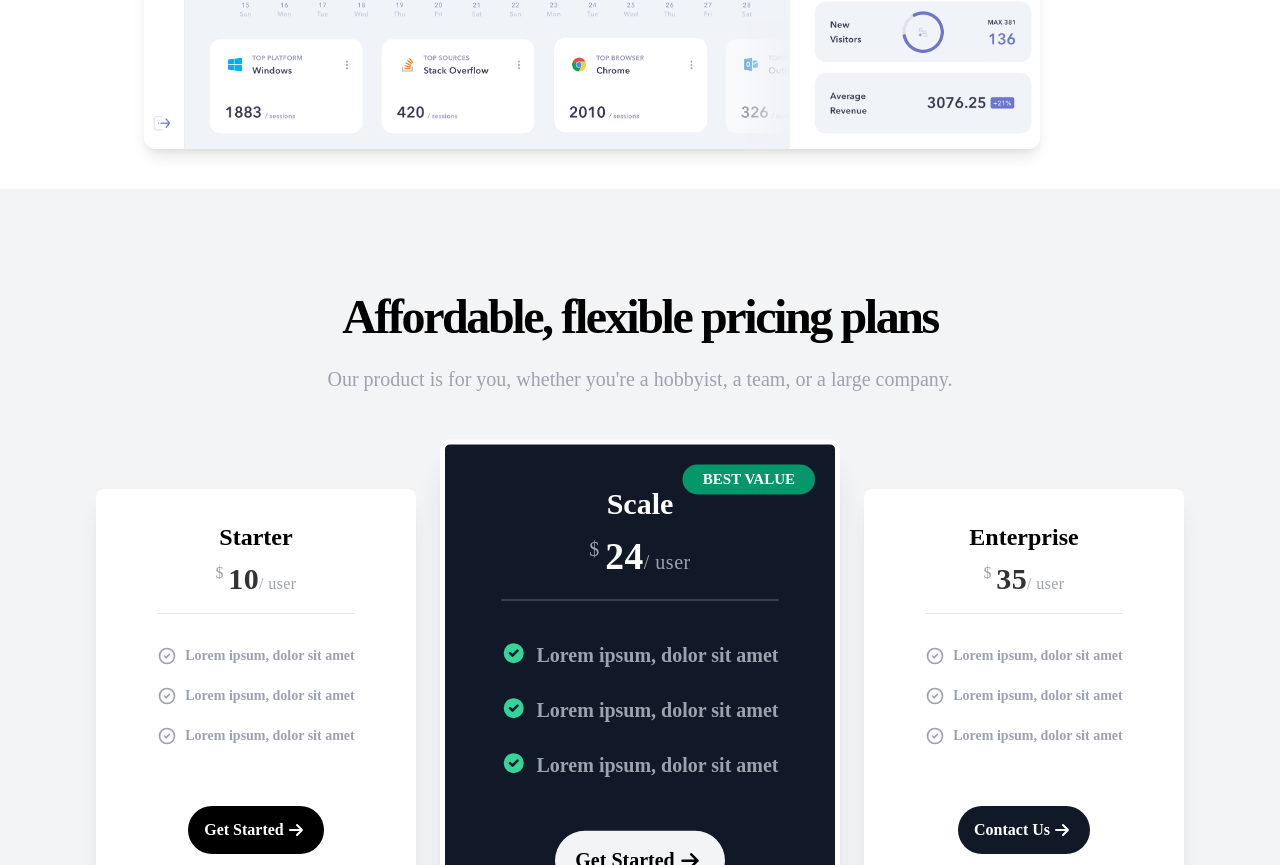
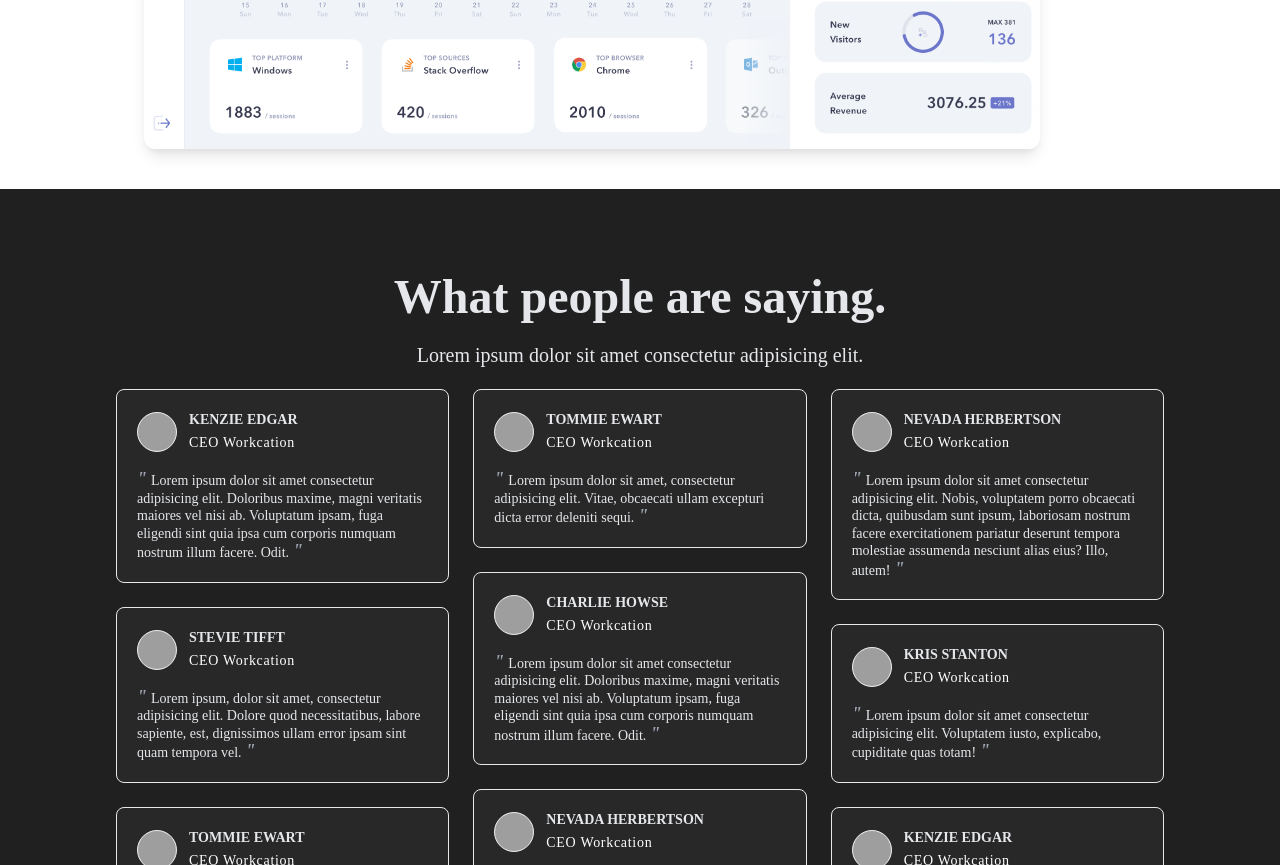
Before and after one commit to synerjay/landing-page-template-nextjs, a Next.js app: page / in a window 1280 px wide. Shown: the part 4555-5420 px from the top of the page. Built offline with nearby package versions, Linux system fonts and the light colour scheme; grey boxes are pictures that could not be loaded.

Commit message:
changed the width restriction

```diff
--- a/comps/Pricing.js
+++ b/comps/Pricing.js
@@ -100,7 +100,7 @@ const Pricing = () => {
               </button>
             </div>
             {/* <!-- Scale Card --> */}
-            <div className='w-80 p-8 bg-gray-900 text-center rounded-lg text-white border-4 shadow-xl border-white transform scale-125 flex flex-col items-center justify-between'>
+            <div className='w-80 p-8 bg-gray-900 text-center rounded-lg text-white shadow-xl transform scale-125 flex flex-col items-center justify-between'>
               <div className='absolute top-4 right-4'>
                 <p className='bg-green-600 font-semibold px-4 py-1 rounded-full uppercase text-xs'>
                   Best value
--- a/pages/index.js
+++ b/pages/index.js
@@ -37,7 +37,7 @@ export default function Home() {
       <Services />
       <Feature />
       <Tour />
-      <Pricing />
+      {/* <Pricing /> */}
       <Testimonials />
       <Action />
       <Footer />
--- a/styles/globals.css
+++ b/styles/globals.css
@@ -24,6 +24,7 @@ body {
   background-size: 400% 400%;
   animation: gradient 15s ease infinite;
   height: 100vh;
+  width: 100vw;
 }
 
 @keyframes gradient {
```
